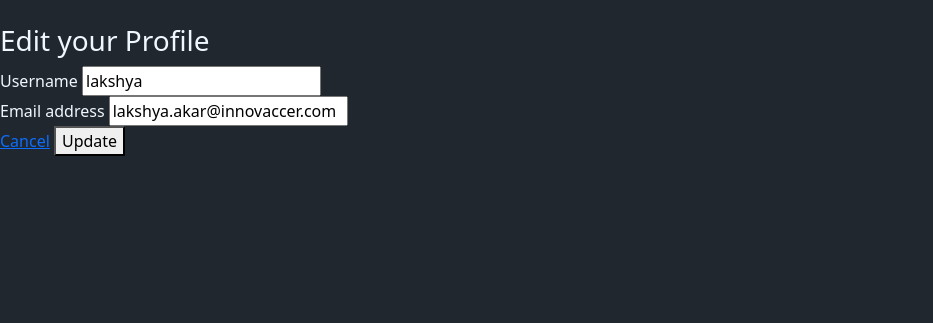
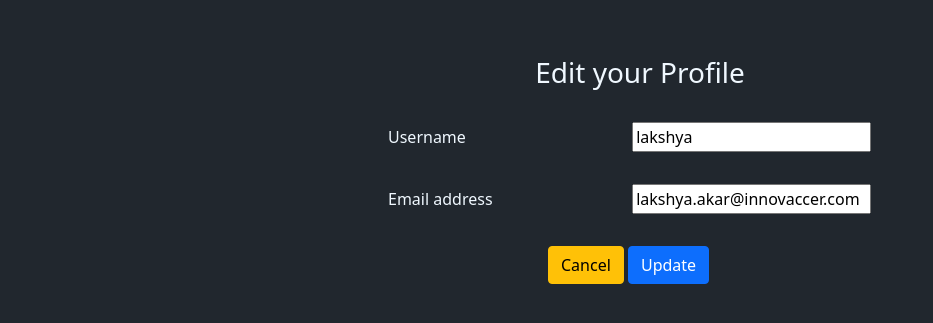
Before and after one commit to Jackent2B/ArenaWorkspace, a Django app: page /update-user/ in a window 1280 px wide. Shown: the part 56-379 px from the top of the page, without its empty margins (0-933 px from the left). Run offline with Django 4.2, Linux system fonts and the light colour scheme; a user stored in the database is signed in.

Commit message:
Edit Profile page css added

```diff
--- a/templates/room_form.html
+++ b/templates/room_form.html
@@ -1,6 +1,6 @@
 {% extends 'main.html' %} {%block content%}
 
-<div  class="container" style="max-width: 35rem;padding-top: 2rem;">
+<div class="container" style="max-width: 35rem;padding-top: 2rem;">
   <h3 style="text-align: center">Create Room</h3>
   <form method="POST" action="">
     {% csrf_token %}
--- a/templates/update-user.html
+++ b/templates/update-user.html
@@ -1,21 +1,22 @@
 {% extends 'main.html' %} {% block content %}
-
-<h3>Edit your Profile</h3>
+<div class="container" style="max-width: 35rem;padding-top: 2rem;">
+  <h3 style="text-align: center">Edit your Profile</h3>
   <form action="" method="POST">
     {% csrf_token %}
 
 
     {% for field in form %}
-  <div class="form-group">
-    <label for="">{{field.label}}</label>
+    <div class="form-group"  style="margin: 2rem 1rem 1rem;" >
+      <label for=""  style="width: 15rem;">{{field.label}}</label>
       {{field}}
     </div>
     {% endfor %}
 
-  <div class="form-action">
-    <a href="/">Cancel</a>
-    <button type="submit">Update</button>
+    <div class="form-action" style="margin: 2rem 1rem 1rem;" >
+      <a href="/" style="margin-left: 10rem;" class="btn btn-warning">Cancel</a>
+      <button type="submit" class="btn btn-primary">Update</button>
     </div>
 
   </form>
+</div>
 {% endblock content %}
```
Lines whose indentation alone changed are shown as unchanged.
